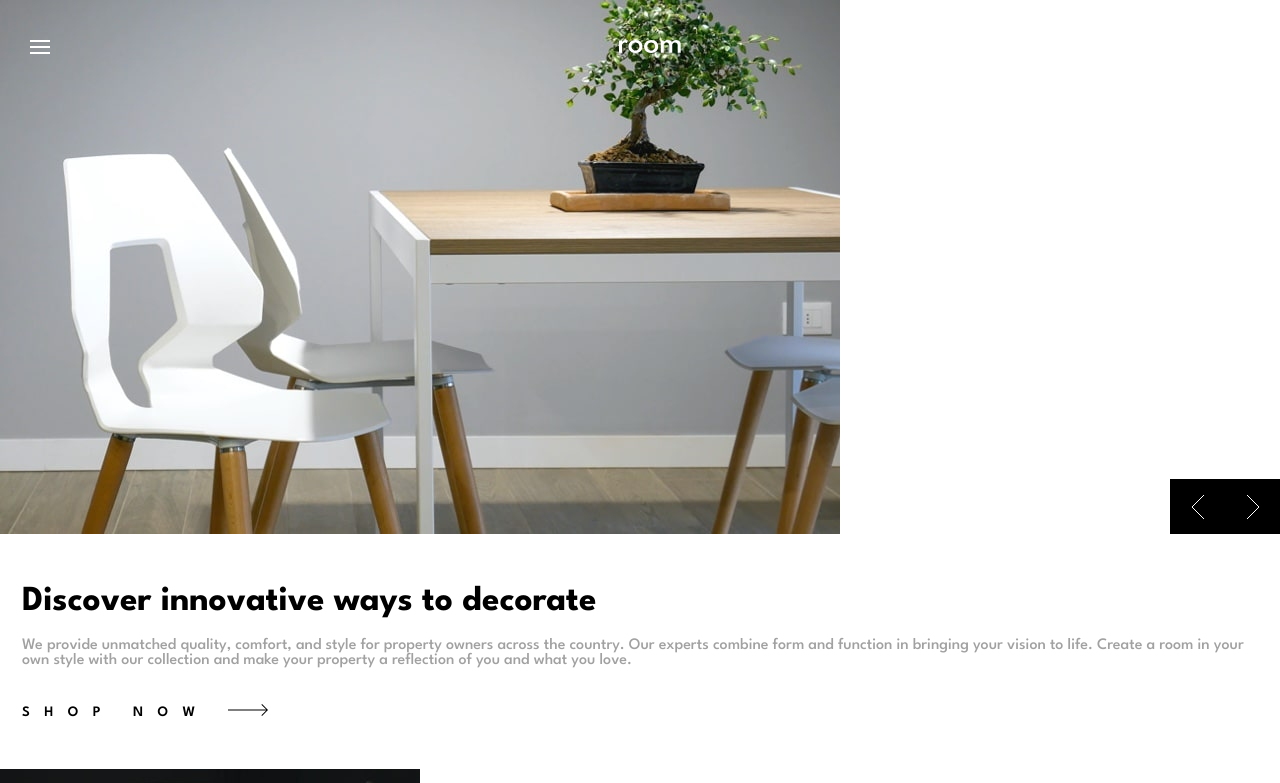
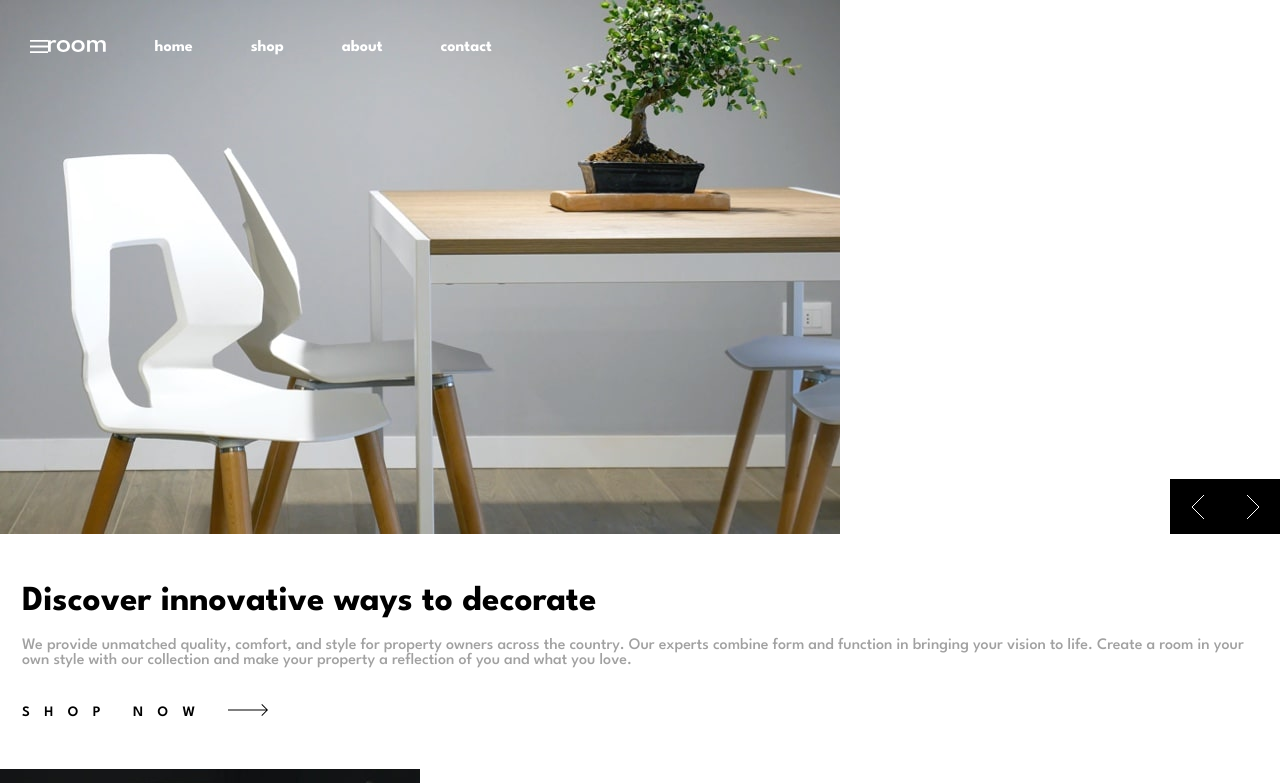
Before and after one commit to mslysz/FEMProject_7, a React (Vite) app: page / in a window 1280 px wide. Shown: the top 783 px of the page. Built offline with nearby package versions, Linux system fonts and the light colour scheme.

Commit message:
added hover animation to nav buttons

```diff
--- a/src/_navigation.scss
+++ b/src/_navigation.scss
@@ -11,6 +11,13 @@
   width: 100%;
   transition: 0.3s ease-in-out;
   z-index: 8;
+  @media (min-width: 1125px) {
+    position: static;
+    background-color: transparent;
+    justify-content: start;
+    margin-left: 2em;
+    transition: none;
+  }
   &__visible {
     top: 0;
   }
@@ -31,5 +38,34 @@
     font-size: 1rem;
     font-weight: 700;
     margin: 0 0.5em;
+    @media (min-width: 480px) {
+      margin: 0 1.5em;
+    }
+    @media (min-width: 1125px) {
+      color: $White;
+      position: relative;
+      &::before,
+      ::after {
+        content: '';
+        position: absolute;
+        bottom: -3px;
+        width: 0;
+        height: 2px;
+        background-color: $White;
+        transition: 0.3s;
+      }
+      &::before {
+        left: 50%;
+        transform: translateX(-50%);
+      }
+      &::after {
+        right: 50%;
+        transform: translate(50%);
+      }
+      &:hover::before,
+      :hover::after {
+        width: 50%;
+      }
+    }
   }
 }
```
